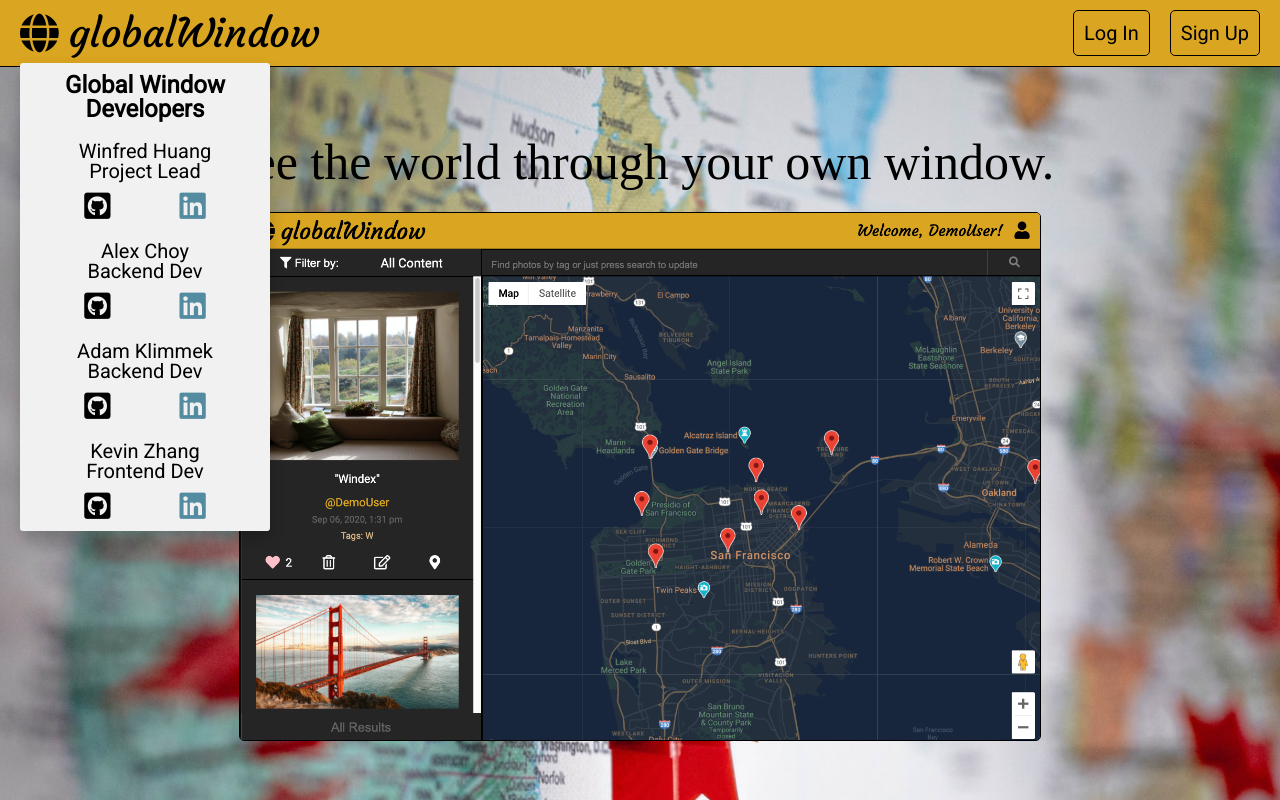
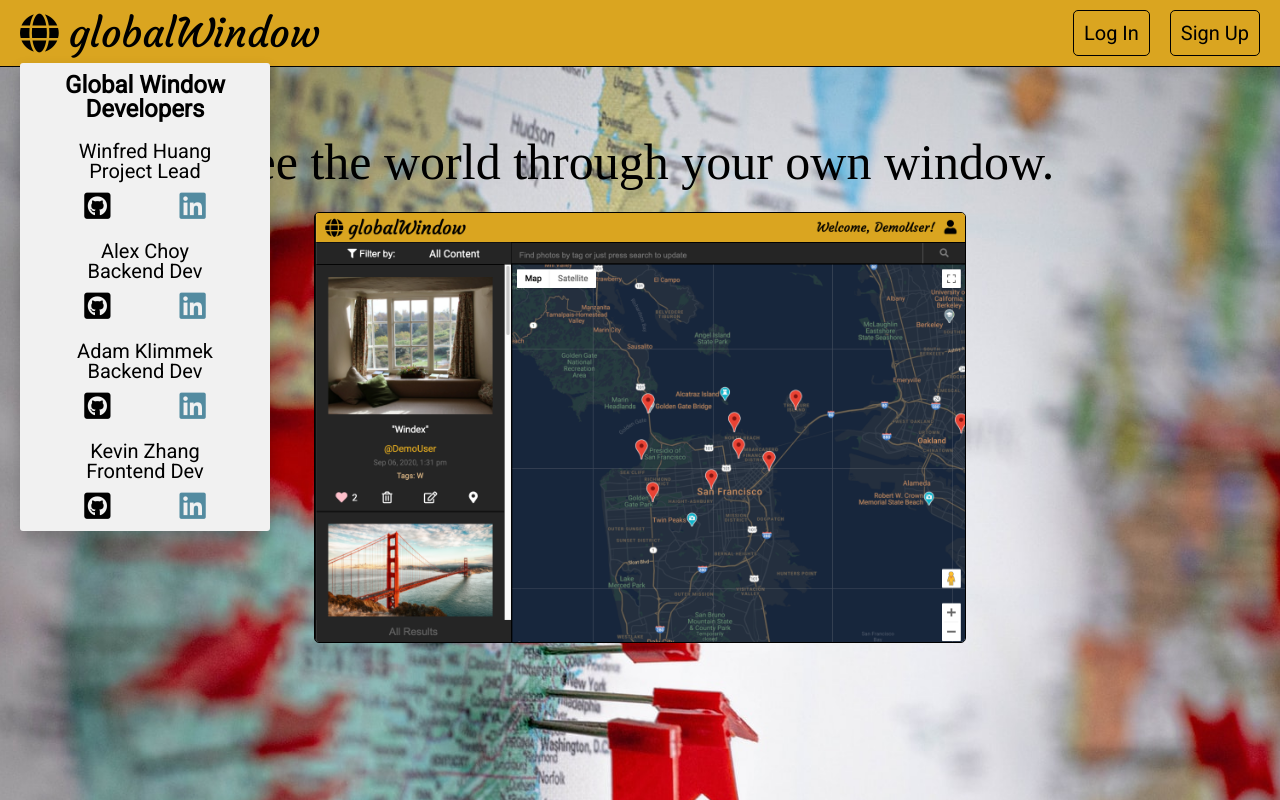
Before and after one commit to winterfreddy/Global-Window, a React (Create React App) app in the folder frontend/: page /#/ in a window 1280 px wide. Built offline with nearby package versions, Linux system fonts and the light colour scheme; what google-maps-react would draw is missing.

Commit message:
more styling changes

```diff
--- a/frontend/src/components/sidebar/sidebar.jsx
+++ b/frontend/src/components/sidebar/sidebar.jsx
@@ -32,8 +32,8 @@
 
     componentDidUpdate(prevProps) {
         if (this.props.photos !== prevProps.photos) {
-            const renderedSideBar = document.getElementsByClassName("sidebar-content-container")[0];
-            if (renderedSideBar !== undefined) renderedSideBar.scrollTop = 0;
+            // const renderedSideBar = document.getElementsByClassName("sidebar-content-container")[0];
+            // if (renderedSideBar !== undefined) renderedSideBar.scrollTop = 0;
             if (this.state.currPage > 0) this.setState({ currPage: 0 });
         }
     }
--- a/frontend/src/stylesheets/main_page.scss
+++ b/frontend/src/stylesheets/main_page.scss
@@ -76,7 +76,7 @@
 .splash-screenshot {
 //   height: 400px;
   object-fit: cover;
-  width: 800px;
+  width: 650px;
   border-radius: 5px;
   border: 1px solid black;
   margin: 25px;
--- a/frontend/src/stylesheets/session.scss
+++ b/frontend/src/stylesheets/session.scss
@@ -120,9 +120,9 @@
     background: lightblue;
 }
 
-.session-btn:active {
-    // background: green;
-}
+// .session-btn:active {
+//     // background: green;
+// }
 
 .other-form {
     border: none;
```
